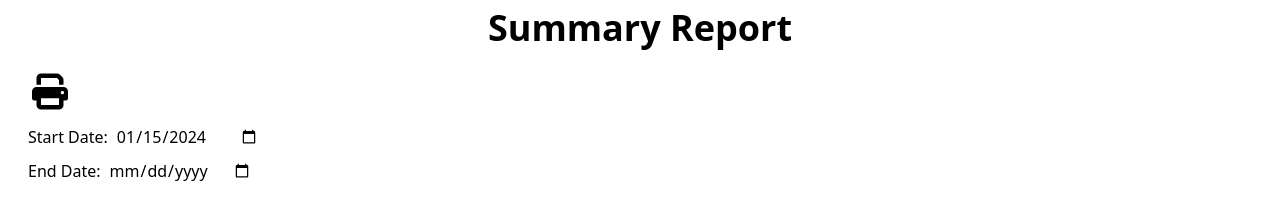
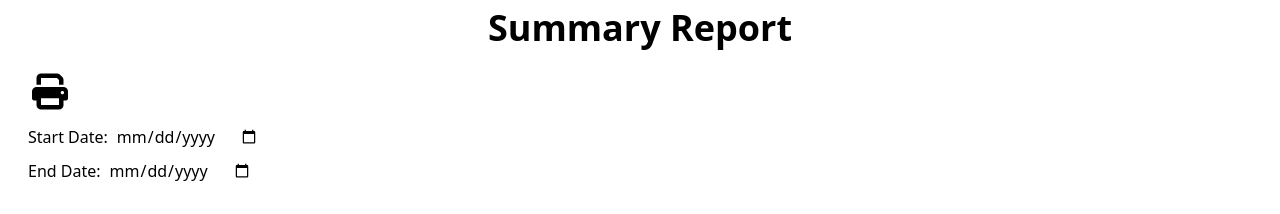
Before and after one commit to Gugumngomez/Inventory, a React (Create React App) app in the folder client/: page /summary in a window 1280 px wide. Shown: the top 214 px of the page. Built offline with nearby package versions, Linux system fonts and the light colour scheme; no server answers.

Commit message:
Fixing the summary page

```diff
--- a/client/src/components/summary/Summary.jsx
+++ b/client/src/components/summary/Summary.jsx
@@ -5,9 +5,7 @@ import { useNavigate } from 'react-router-dom';
 
 const Summary = () => {
     const [data, setData] = useState([]);
-    const today = new Date();
-    const startDateString = today.toISOString().split('T')[0];
-    const [startDate, setStartDate] = useState(startDateString);
+    const [startDate, setStartDate] = useState('');
     const [endDate, setEndDate] = useState('');
     const componentRef = useRef();
     const navigate = useNavigate();
@@ -59,12 +57,8 @@ const Summary = () => {
                     </thead>
                     <tbody>
                         {data.map((item, index) => {
-                            const entriesWithinRange = item.entry.filter(entry => {
-                                const entryDate = new Date(entry.date).toLocaleDateString();
-                                return entryDate === new Date(startDate).toLocaleDateString() && (!endDate || entryDate <= new Date(endDate).toLocaleDateString());
-                            });
-
-                            const latestEntry = entriesWithinRange[entriesWithinRange.length - 1];
+                            // Find the latest entry for each item
+                            const latestEntry = item.entry[item.entry.length - 1];
 
                             return (
                                 <tr key={`${index}-${latestEntry ? latestEntry._id : 'no-entry'}`}>
@@ -88,9 +82,8 @@ const Summary = () => {
             </div>
             <button
                 onClick={() => navigate('/')}
-                className='ml-7 mb-3 border p-1 rounded-md border-gray-300'>
-                Home
-            </button>
+                className='ml-7 mb-3 border p-1 rounded-md border-gray-300'
+            >Home</button>
 
         </div>
     );
```
